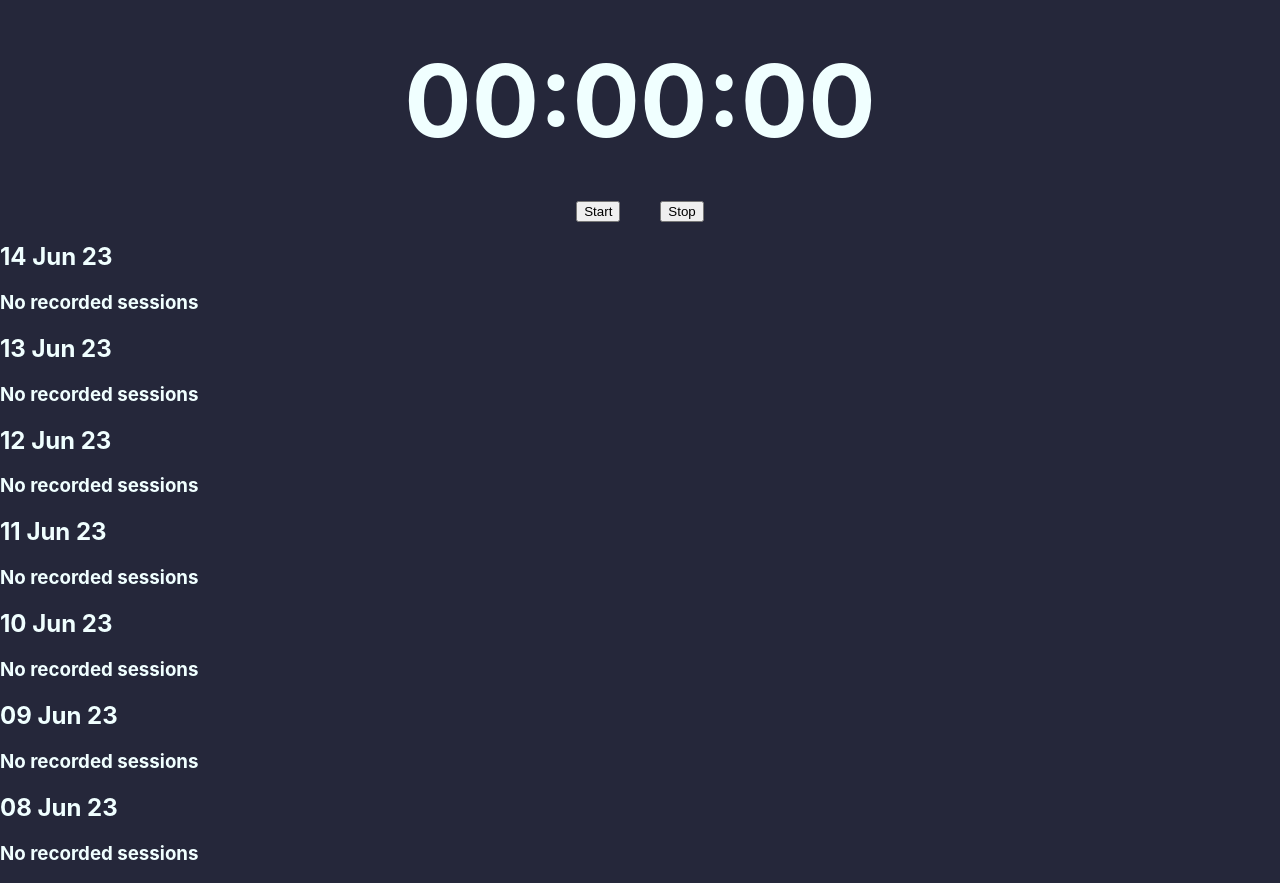
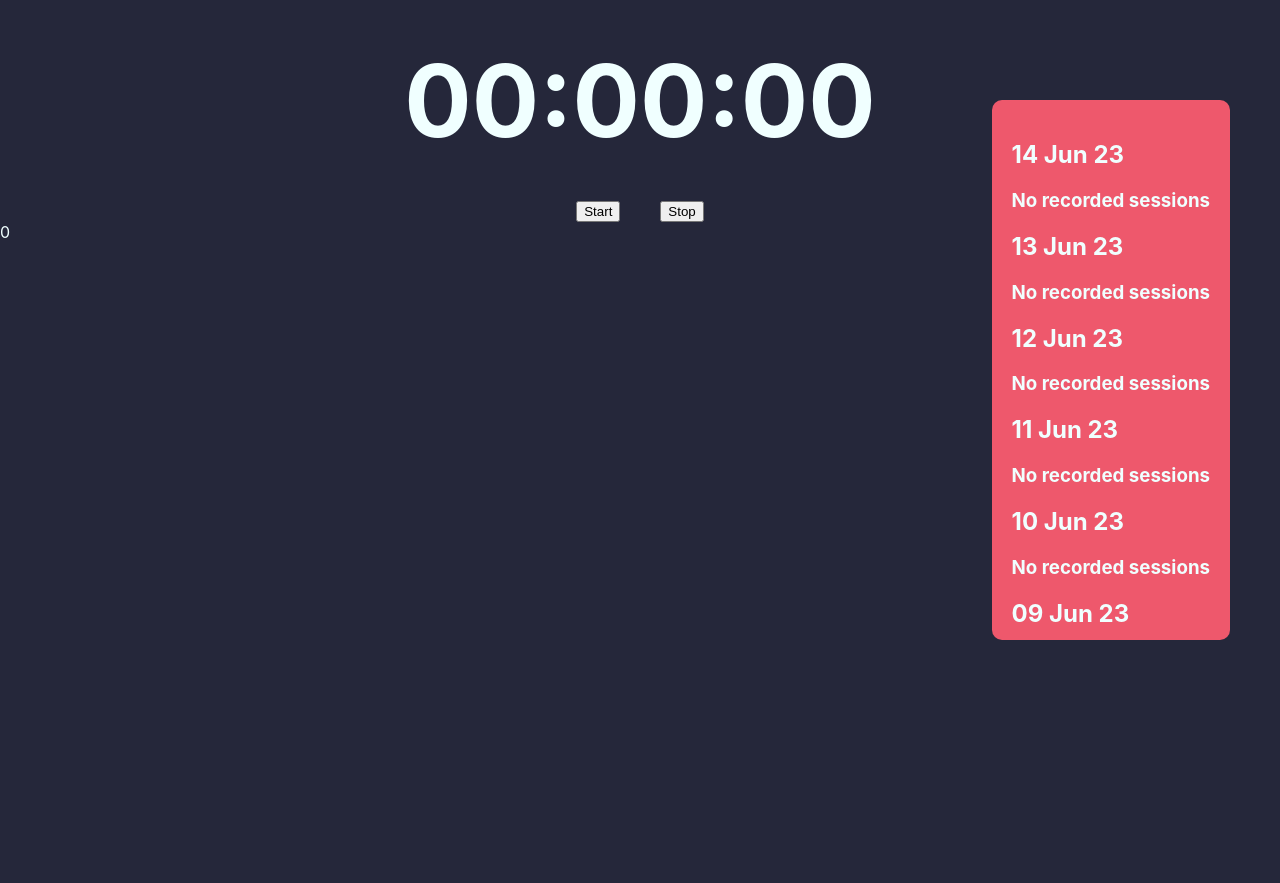
Before and after one commit to anjaliruth/BetterMakeItCount, a React (Create React App) app in the folder myapp/: page / in a window 1280 px wide. After the commit the page ends 800 px from the top, so only its background shows below. Built offline with nearby package versions, Linux system fonts and the light colour scheme.

Commit message:
fixed delete and total Time

```diff
--- a/myapp/src/App.css
+++ b/myapp/src/App.css
@@ -1,6 +1,13 @@
-body{
-  background-color: #25273A;
-  color: azure
+body {
+  background-color:var(--color3);
+  color: azure;
+}
+
+:root{
+  --color1: #E8D7F1;
+  --color2: #84DCC6;
+  --color3: #25273a;
+  --color4: #EE586C;
 }
 
 .stopWatch {
@@ -12,20 +19,20 @@ body{
   font-size: 100px;
 }
 
-.timerButtons{
+.timerButtons {
   display: flex;
   margin: 0 auto;
   /* background-color: aquamarine; */
   max-width: 500px;
-justify-content: center;
-   gap: 40px;
+  justify-content: center;
+  gap: 40px;
 }
 
-.today{
+.today {
   text-align: center;
 }
 
-.todaySessionEntry{
+.todaySessionEntry {
   display: flex;
   align-items: center;
   max-width: 300px;
@@ -33,7 +40,7 @@ justify-content: center;
   margin: 0 auto;
   justify-content: center;
 }
-.todaySessionEntry-withdelete{
+.todaySessionEntry-withdelete {
   display: flex;
   flex-direction: column;
   align-items: center;
@@ -41,5 +48,34 @@ justify-content: center;
   /* background-color: antiquewhite; */
   margin: 0 auto;
   justify-content: center;
-  gap: 0
+  gap: 0;
 }
+
+/* .previousDailyTotal{
+
+  max-width: 300px;
+  margin: 20px auto;
+  align-content: center;
+
+
+} */
+
+.total {
+  background-color: #EE586C;
+  padding: 20px;
+  border-radius: 10px;
+  max-width: 300px;
+  max-height: 500px;
+  overflow: scroll;
+  position: absolute;
+  top: 100px;
+  right: 50px;
+}
+
+
+.dailyTotal{
+  margin: 30px auto;
+  max-width: 300px;
+  text-align: center;
+  font-weight: 800px;
+}
--- a/myapp/src/components/TimeTracker/TimeTracker.js
+++ b/myapp/src/components/TimeTracker/TimeTracker.js
@@ -3,11 +3,9 @@ import { Duration, DateTime } from "luxon";
 
 export default function TimeTracker() {
   const [startTimeStamp, setStartTimeStamp] = useState(null);
-  const [todayTotal, setTodayTotal] = useState(0);
-  const [elapsedTimes, setElapsedTimes] = useState([]);
   const [sessionsByDates, setSessionsByDates] = useState({});
   const [sessionTimeStamp, setSessionTimeStamp] = useState([]);
-  const currentDate = new Date().toISOString().split("T")[0];
+  const currentDate = new Date().toLocaleDateString()
   // const currentTime = DateTime.now().toFormat("[HH:mm]: ");
   //   console.log("start:",startTimeStamp);
   //   console.log("session:",elapsedTimes);
@@ -17,8 +15,9 @@ export default function TimeTracker() {
   console.log("Sessions for Current Date:", sessionsByDates[currentDate]);
   console.log("Sessions by Dates:", sessionsByDates);
   // console.log("time", currentTime);
-  localStorage.clear();
-
+  console.log("Todays DAte:", currentDate)
+  console.log("Todays DAte2:", new Date().toLocaleDateString())
+  // localStorage.clear()
   //   console.log(new Date())
 
   const daysOfTheWeek = [1, 2, 3, 4, 5, 6, 7];
@@ -77,10 +76,9 @@ export default function TimeTracker() {
   }
 
   function handleStop() {
-    const newData = { "2023-06-15": { elapsedtime: 32334 } };
+    // const newData = { "2023-06-15": { elapsedtime: 32334 } };
     const stopTime = DateTime.now().toFormat("[h:mm a]: ");
-    setElapsedTimes((prevTotal) => {
-      const updatedElapsedTimes = [...prevTotal, Date.now() - startTimeStamp];
+
     setSessionsByDates((prev) => {
       const updatedSessions = { ...prev };
       if (updatedSessions[currentDate]) {
@@ -90,7 +88,6 @@ export default function TimeTracker() {
         });
       } else {
         updatedSessions[currentDate] = [
-            ...(updatedSessions[currentDate] || []),
           { elapsedTime: Date.now() - startTimeStamp, timestamp: stopTime },
         ];
       }
@@ -98,13 +95,9 @@ export default function TimeTracker() {
       //we return these 2 because the state stters have been called for these 2 states, which trigger a rerender.
       //by returning updatedSession and updatedElapsedTimes, we make sure that  subsequent code that depends on those state values will have access to the most recent and accurate data.
       // // Adds new data to localStorage
-        Object.assign(updatedSessions, newData);
+      // Object.assign(updatedSessions, newData);
       localStorage.setItem("session", JSON.stringify(updatedSessions));
-        setTodayTotal(totalDaily(currentDate));
       return updatedSessions;
-      });
-
-      return updatedElapsedTimes;
     });
     setStartTimeStamp(null);
   }
@@ -115,8 +108,10 @@ export default function TimeTracker() {
       if (updatedSessions[date]) {
         updatedSessions[date].splice(index, 1);
       }
+      return updatedSessions;
     });
   }
+
   function totalDaily(date) {
     if (sessionsByDates[date] && Array.isArray(sessionsByDates[date])) {
       return sessionsByDates[date].reduce(
@@ -127,6 +122,7 @@ export default function TimeTracker() {
       return 0;
     }
   }
+  const dailyTotal = totalDaily(currentDate);
 
   function getLastWeekDates(length) {
     let currentDate = new Date();
@@ -169,9 +165,12 @@ export default function TimeTracker() {
             </button>
           </div>
         ))}
-      {todayTotal > 0 && <h1>Total: {msRescale(todayTotal)}</h1>}
+      {dailyTotal && (
+        <h1 className="dailyTotal">Total: {msRescale(dailyTotal)}</h1>
+      )}
+      <div className="total">
         {daysOfTheWeek.map((day, i) => (
-        <div>
+          <div className="previousDailyTotal">
             <h2 key={i}>
               {DateTime.fromISO(getLastWeekDates(day)).toFormat("dd LLL yy")}
             </h2>
@@ -183,5 +182,6 @@ export default function TimeTracker() {
           </div>
         ))}
       </div>
+    </div>
   );
 }
```
Lines whose indentation alone changed are shown as unchanged.
